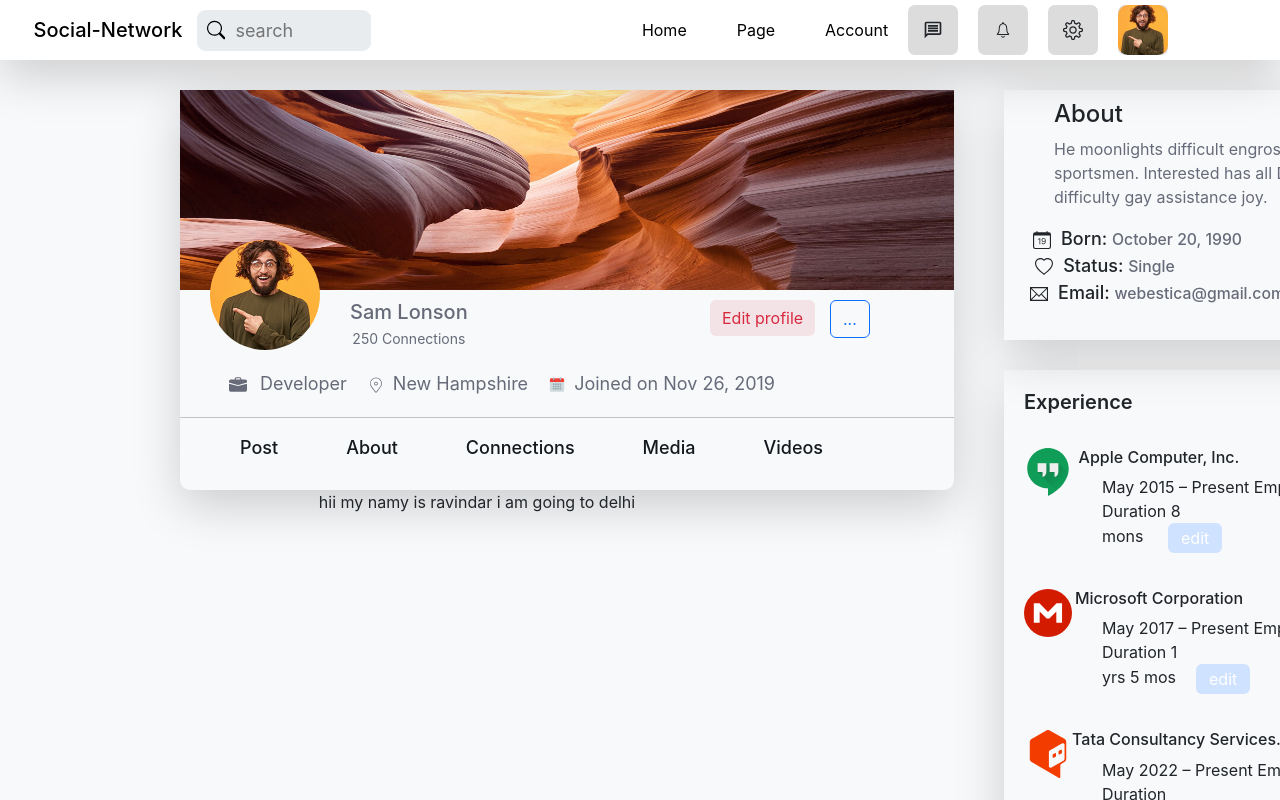
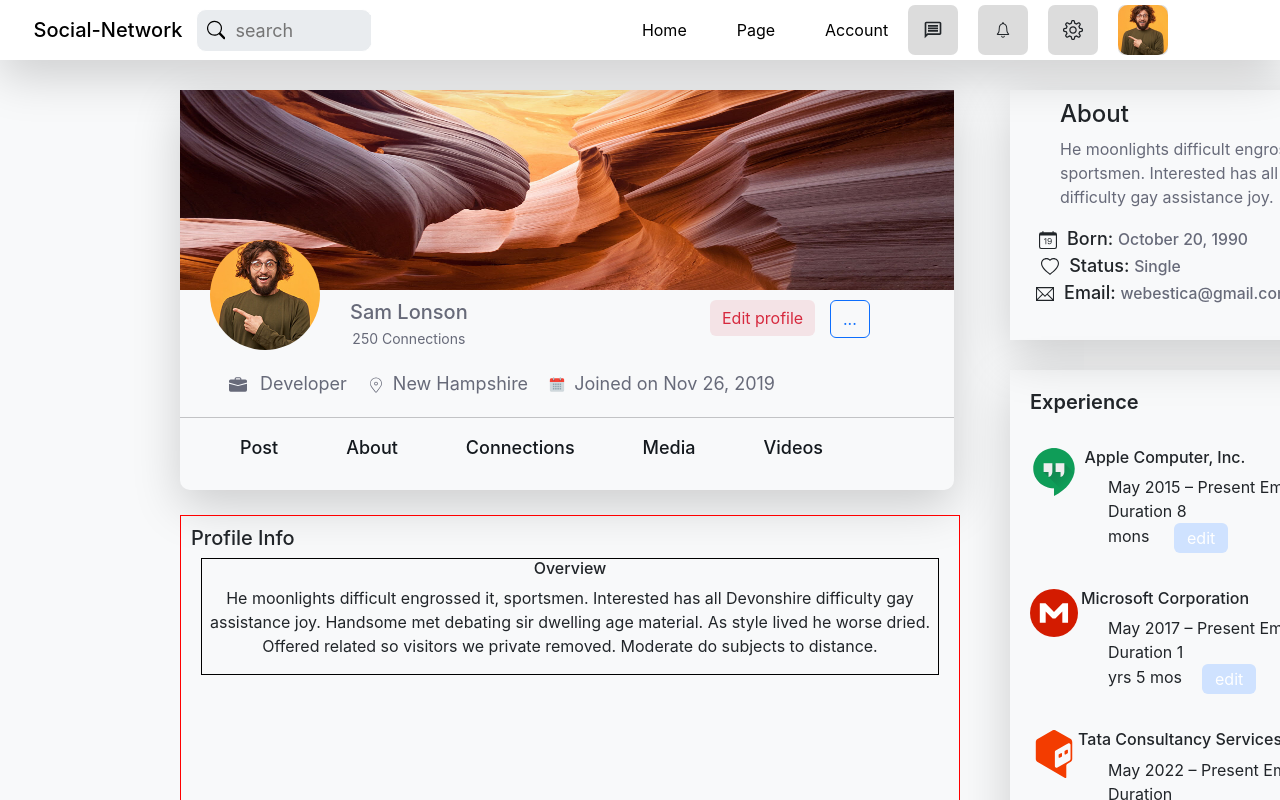
Before and after one commit to ravindarsahani3183/social-Networking, a React (Create React App) app: page /profileInfo in a window 1280 px wide. Shown: the top 800 px of the page. Built offline with nearby package versions, Linux system fonts and the light colour scheme.

Commit message:
add about component

```diff
--- a/src/Feed/ProfileInfo.css
+++ b/src/Feed/ProfileInfo.css
@@ -0,0 +1,18 @@
+.ProfileForm{
+    width: 780px;
+    height: 400px;
+    border: solid 1px red;
+    margin-top: 25px;
+    margin-left: 180px;
+}
+.about-profile-heading{
+    display: flex;
+    margin-top: 10px;
+    margin-left: 10px;
+    font-weight: 500;
+}
+.ProfileForm-Overview{
+    border: 1px solid black;
+    margin-left: 20px;
+    margin-right: 20px;
+}
--- a/src/Feed/ProfileInfo.js
+++ b/src/Feed/ProfileInfo.js
@@ -2,9 +2,22 @@ import React from 'react'
 import './ProfileInfo.css';
 const ProfileInfo = () => {
   return (
-    <div className='ProfileForm'>
-      hii my namy is ravindar
-      i am going to delhi
+    <div>
+      <div className='ProfileForm'>
+      <h5 className='about-profile-heading'>Profile Info</h5>
+       <div className='ProfileForm-Overview'>
+        <h6>Overview</h6>
+        <p>He moonlights difficult engrossed it, sportsmen.
+          Interested has all Devonshire difficulty gay assistance joy.
+          Handsome met debating sir dwelling age material.
+          As style lived he worse dried. Offered related so visitors we private removed.
+          Moderate do subjects to distance.
+        </p>
+       </div>
+       <form>
+
+       </form>
+      </div>
     </div>
   )
 }
```
